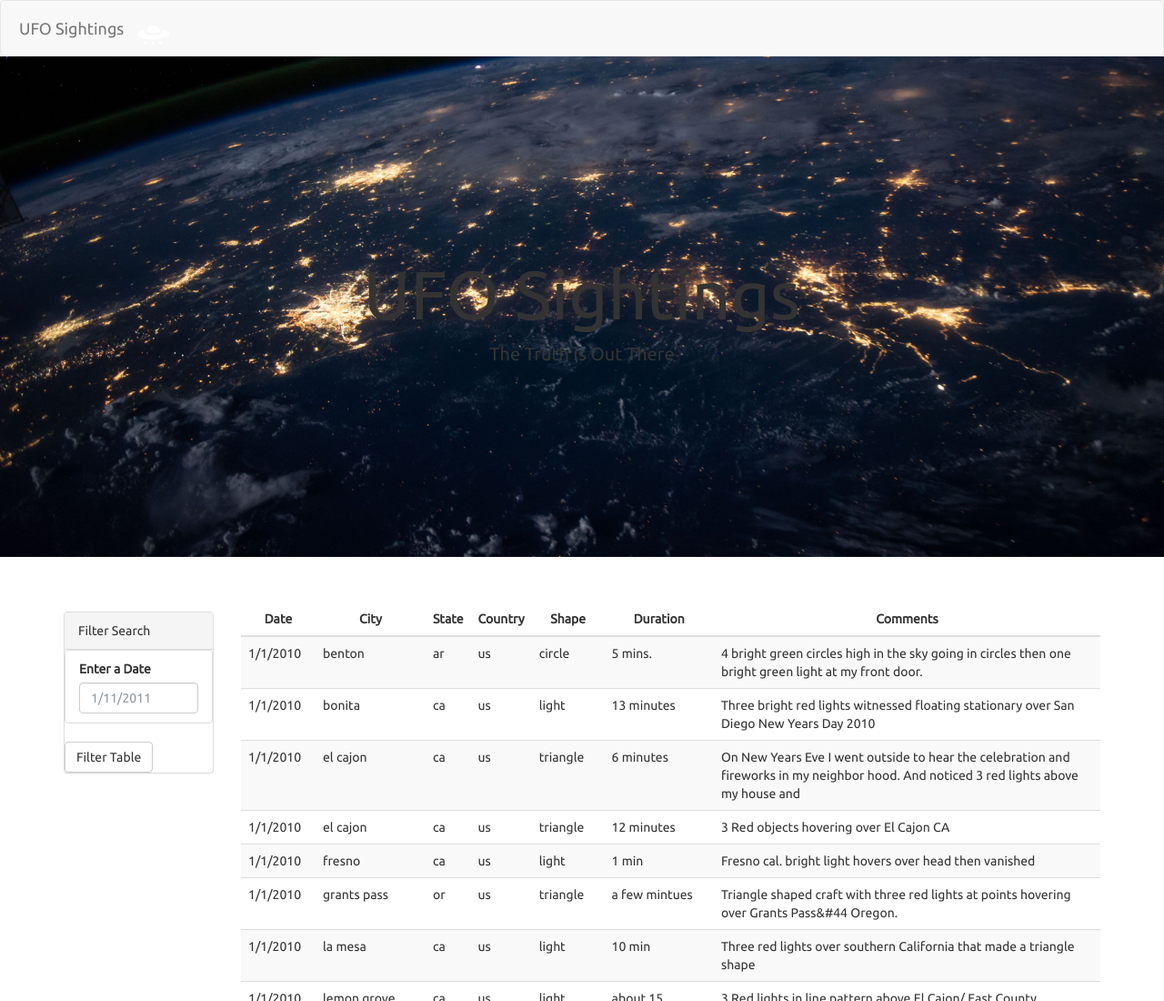
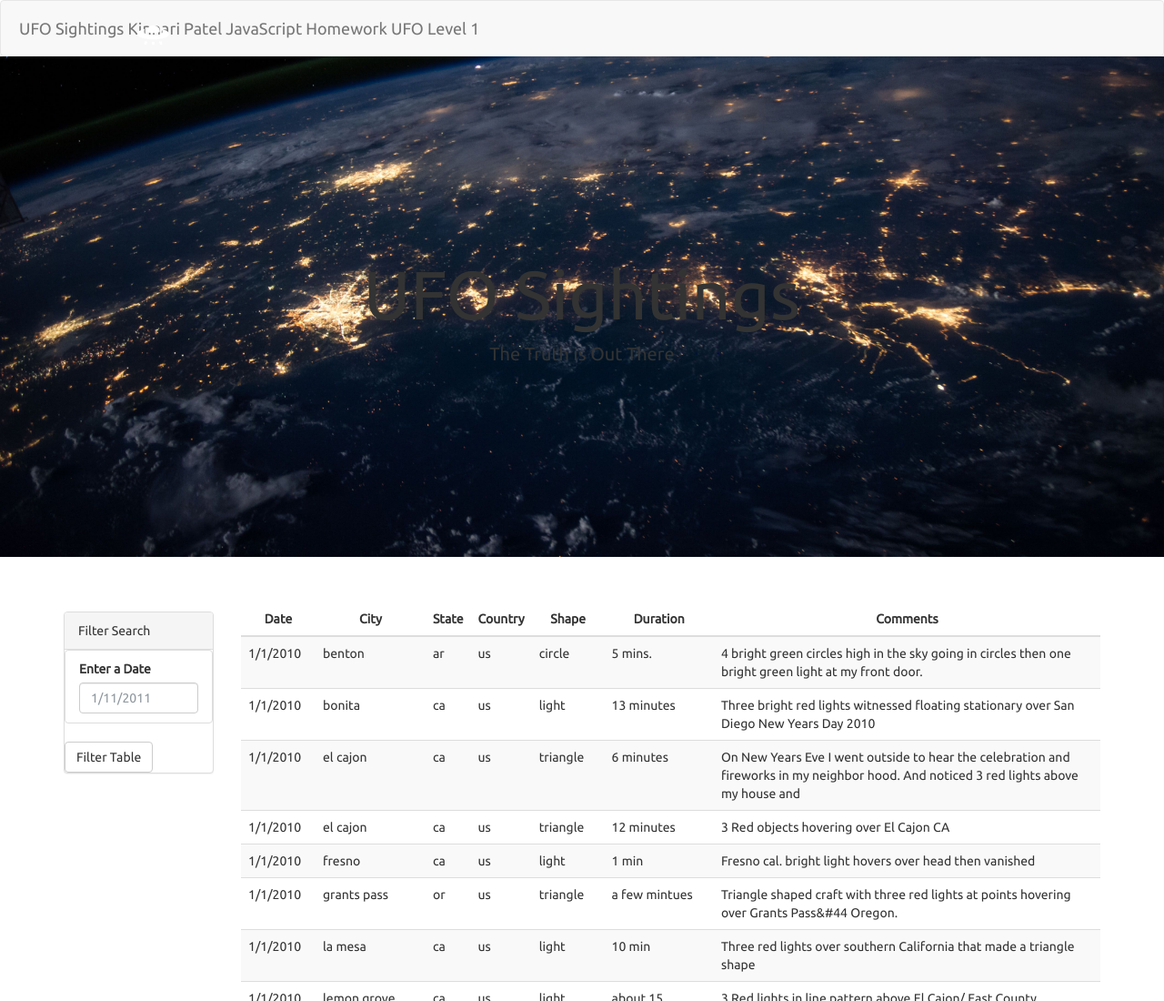
Before and after one commit to Kinnaribadal/javascript-challenge, a plain HTML site: page UFO-level-1/index.html in a window 1280 px wide. Shown: the top 1100 px of the page at 91% size. Drawn offline with nearby package versions, Linux system fonts and the light colour scheme.

Commit message:
updating

```diff
--- a/UFO-level-1/index.html
+++ b/UFO-level-1/index.html
@@ -15,7 +15,7 @@
     <nav class="navbar navbar-default">
       <div class="container-fluid">
         <div class="navbar-header">
-          <a class="navbar-brand" href="index.html">UFO Sightings
+          <a class="navbar-brand" href="index.html">UFO Sightings Kinnari Patel JavaScript Homework UFO Level 1
             <img class="nav-ufo" src="static/images/ufo.svg">
           </a>
         </div>
@@ -50,7 +50,6 @@
         <div class="col-md-10">
             <div id="table-area" class="">
             <table id="ufo-table" class="table table-striped">
-
               <thead>
                 <tr>
                   <th class="table-head">Date</th>
```
